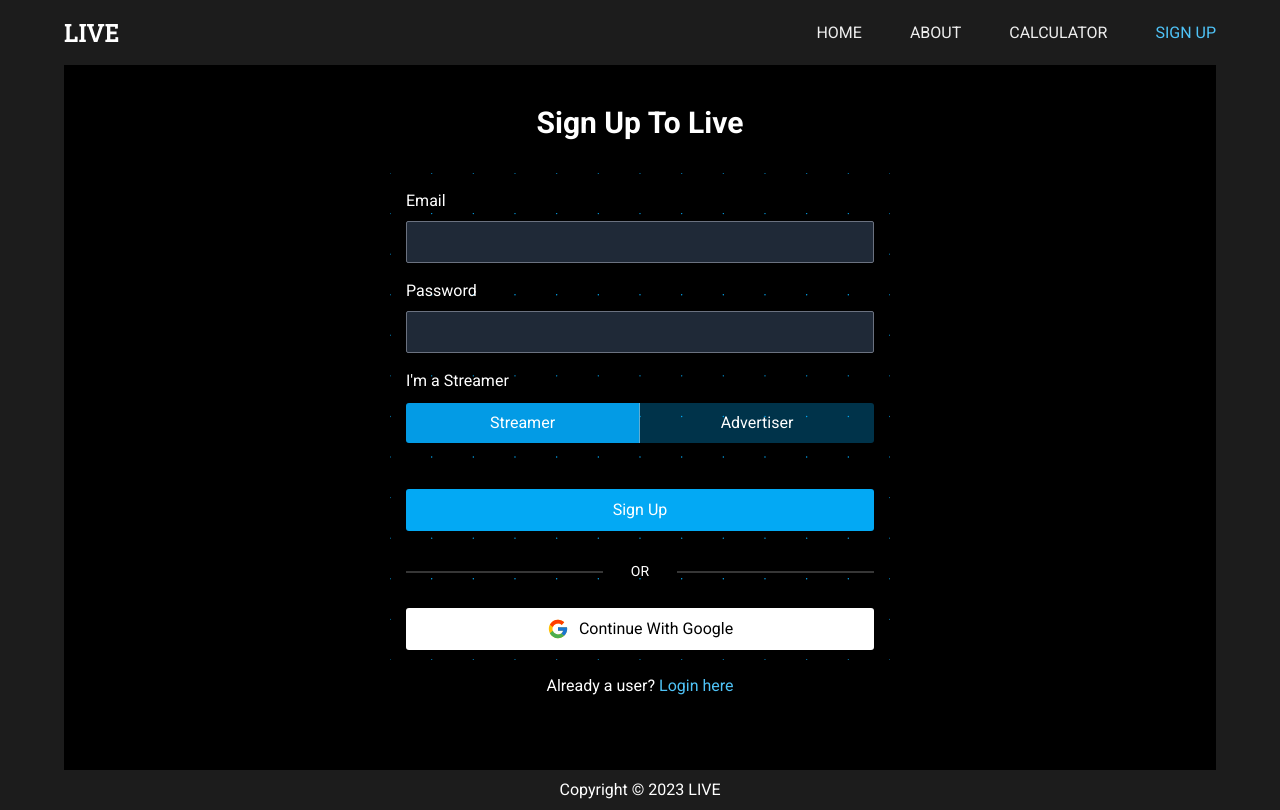
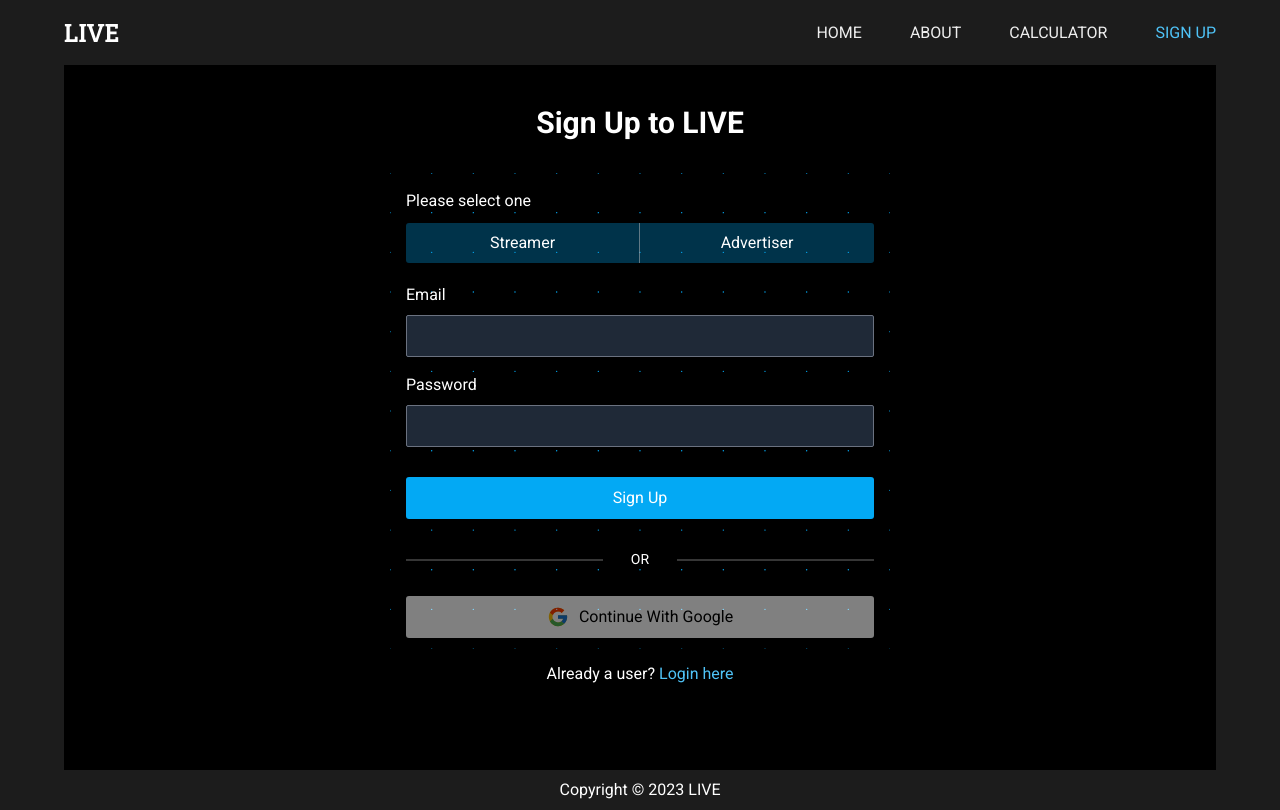
Before and after one commit to bhavesh-chaudhari/strimit, a Next.js app in the folder client/: page /signup in a window 1280 px wide. Built offline with nearby package versions, Linux system fonts and the light colour scheme; no server answers.

Commit message:
v1 frontend complete

```diff
--- a/client/src/components/AboutMain.tsx
+++ b/client/src/components/AboutMain.tsx
@@ -2,7 +2,7 @@ import React from "react";
 
 const AboutMain = () => {
   return (
-    <div className="flex flex-col p-4 py-10 justify-center items-center">
+    <div className="flex flex-col p-4 py-16 justify-center items-center">
       <h1 className="text-center text-4xl font-bold">About Us</h1>
       <div className="w-[90%] text-center lg:w-1/2 mt-6 md:mt-8 flex gap-4 flex-col text-lg md:text-2xl">
         <p>
--- a/client/src/components/auth/AuthForm.tsx
+++ b/client/src/components/auth/AuthForm.tsx
@@ -6,18 +6,7 @@ import Link from "next/link";
 import { useLogin, useSignup } from "../../hooks/useAuth";
 import { QueryClient } from "@tanstack/react-query";
 import { ScaleLoader } from "react-spinners";
-
-const initialFormValues = {
-  email: "",
-  password: "",
-  type: "streamer",
-};
-
-interface FormValues {
-  email: string;
-  password: string;
-  type?: string
-}
+import { FormValues } from "./AuthMain";
 
 const Fields = ({
   formValues,
@@ -26,6 +15,8 @@ const Fields = ({
   formValues: FormValues;
   setFormValues: React.Dispatch<React.SetStateAction<FormValues>>;
 }) => {
+
+
   const handleChange = (e: React.ChangeEvent<HTMLInputElement>) => {
     const name = e.target.name;
     const value = e.target.value;
@@ -61,10 +52,16 @@ const Fields = ({
   );
 };
 
-const AuthForm = ({ isSignUp }: { isSignUp: boolean }) => {
-  const [formValues, setFormValues] = useState<FormValues>(initialFormValues);
-
-  const [tabIndex, setTabIndex] = useState<number>(0);
+const AuthForm = ({
+  isSignUp,
+  formValues,
+  setFormValues,
+}: {
+  isSignUp: boolean;
+  formValues: FormValues;
+  setFormValues: React.Dispatch<React.SetStateAction<FormValues>>;
+}) => {
+  const [tabIndex, setTabIndex] = useState<number>(2);
 
   const {
     mutate: login,
@@ -90,7 +87,7 @@ const AuthForm = ({ isSignUp }: { isSignUp: boolean }) => {
       signup(formValues);
     } else {
       // login user
-      delete formValues["type"]
+      delete formValues["type"];
       login(formValues);
     }
   };
@@ -99,15 +96,12 @@ const AuthForm = ({ isSignUp }: { isSignUp: boolean }) => {
     <div className={styles["container"]}>
       <div className={styles["content"]}>
         <form onSubmit={handleSubmit} className={styles["form"]}>
-          <Fields
-            formValues={formValues}
-            setFormValues={setFormValues}
-          ></Fields>
           {isSignUp && (
             <div className={styles["tabs-container"]}>
               <p>
-                I'm {tabIndex === 0 && "a Streamer"}{" "}
-                {tabIndex === 1 && "an Advertiser"}
+                {tabIndex === 0 && "I'm a Streamer"}{" "}
+                {tabIndex === 1 && "I'm an Advertiser"}
+                {tabIndex === 2 && "Please select one"}
               </p>{" "}
               <div className={styles["tabs"]}>
                 <div
@@ -139,6 +133,10 @@ const AuthForm = ({ isSignUp }: { isSignUp: boolean }) => {
               </div>
             </div>
           )}
+          <Fields
+            formValues={formValues}
+            setFormValues={setFormValues}
+          ></Fields>
           <button>
             {loginLoading || signupLoading ? (
               <ScaleLoader height={15} color="white"></ScaleLoader>
@@ -152,7 +150,10 @@ const AuthForm = ({ isSignUp }: { isSignUp: boolean }) => {
             <p>OR</p>
           </div>
           <div className={styles["google-btn"]}>
-            <GoogleButton isSignUp={isSignUp} formValues={formValues}></GoogleButton>
+            <GoogleButton
+              isSignUp={isSignUp}
+              formValues={formValues}
+            ></GoogleButton>
           </div>
           <div className={styles["notice"]}>
             <p>
--- a/client/src/components/auth/AuthMain.tsx
+++ b/client/src/components/auth/AuthMain.tsx
@@ -3,7 +3,25 @@ import SignUpForm from './AuthForm';
 import styles from "../../styles/auth/AuthMain.module.scss"
 import DottedBg from "../svgs/DottedBg"
 
+const initialFormValues = {
+  email: "",
+  password: "",
+  type: "",
+};
+
+export interface FormValues {
+  email: string;
+  password: string;
+  type?: string;
+}
+
 const AuthMain = ({isSignUp}: {isSignUp: boolean}) => {
+
+  const [formValues, setFormValues] = useState<FormValues>(initialFormValues);
+
+  function capitalizeFirstLetter(string: string) {
+    return string.charAt(0).toUpperCase() + string.slice(1);
+  }
 
   return (
     <div>
@@ -11,11 +29,16 @@ const AuthMain = ({isSignUp}: {isSignUp: boolean}) => {
         <div className={styles["content"]}>
           <div className="">
             <h1 className="text-2xl font-bold md:text-3xl mb-4  md:mb-8">
-              {isSignUp ? "Sign Up" : "Login"} To Live
+              {isSignUp ? "Sign Up" : "Login"}
+              {isSignUp && formValues.type ? ` as ${capitalizeFirstLetter(formValues?.type as string)}` : " to LIVE"}
             </h1>
           </div>
           <div className={styles["form"]}>
-            <SignUpForm isSignUp={isSignUp}></SignUpForm>
+            <SignUpForm
+              setFormValues={setFormValues}
+              formValues={formValues}
+              isSignUp={isSignUp}
+            ></SignUpForm>
             <div className={styles["bg"]}>
               <DottedBg></DottedBg>
             </div>
--- a/client/src/components/auth/GoogleButton.tsx
+++ b/client/src/components/auth/GoogleButton.tsx
@@ -7,6 +7,7 @@ import axios from 'axios';
 import {toast} from "react-toastify"
 import { addUserToLocalStorage } from '../../utils/localStorage';
 import { useRouter } from 'next/router';
+import clsx from 'clsx';
 
 const GoogleButton = ({formValues, isSignUp}: any) => {
 
@@ -16,6 +17,7 @@ const GoogleButton = ({formValues, isSignUp}: any) => {
      onSuccess: async ({ code }) => {
        const {data, status} = await axios.post(`${API_BASE_URL}/auth/google`, {
          code,
+         type: formValues.type
        });
 
        console.log(data);
@@ -34,13 +36,21 @@ const GoogleButton = ({formValues, isSignUp}: any) => {
 
    console.log(formValues)
 
+   const isDisabled = isSignUp && !formValues?.type
+
   return (
-      <button disabled={(isSignUp && !formValues?.type) ? true: false} type="button" className={styles["container"]}  onClick={googleLogin} >
-        <span className={styles["icon"]}  >
-          <FcGoogle size={22} ></FcGoogle>
-        </span>
-        <span>Continue With Google</span>
-      </button>
+    <button
+      disabled={isDisabled ? true : false}
+      type="button"
+      title={isDisabled && "Please select one from streamer or advertiser"}
+      className={clsx(styles["container"], isDisabled && "opacity-50 cursor-not-allowed")}
+      onClick={googleLogin}
+    >
+      <span className={styles["icon"]}>
+        <FcGoogle size={22}></FcGoogle>
+      </span>
+      <span>Continue With Google</span>
+    </button>
   );
 }
 
--- a/client/src/styles/auth/AuthForm.module.scss
+++ b/client/src/styles/auth/AuthForm.module.scss
@@ -6,7 +6,10 @@
       gap: 10px;
       display: flex;
       flex-direction: column;
-      margin-bottom: 1rem;
+      margin-bottom: 4px;
+      p{
+        font-weight: 400;
+      }
       .tabs{
       display: flex;
       width: 100%;
--- a/client/src/styles/auth/GoogleButton.module.scss
+++ b/client/src/styles/auth/GoogleButton.module.scss
@@ -11,7 +11,6 @@
   display: flex;
   justify-content: center;
   align-items: center;
-  cursor: pointer;
   background: white;
   color: black;
   .icon {
```
Also changed, not shown: 1 other file (tests, documents, lock files or other folders).
